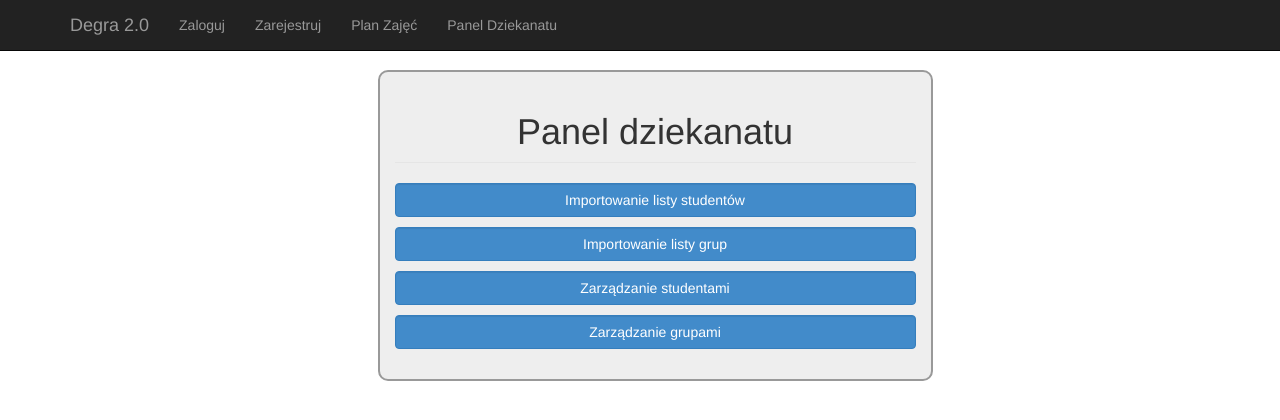
After one commit to puradawid/degra, a Django app: page /panel/ in a window 1280 px wide. The commit adds this page. Shown: the top 420 px of the page. Run offline with Django 3.2, Linux system fonts and the light colour scheme; parts of the project's set-up code (start-up, migrations or seed data) failed here and were passed over; some libraries are stand-ins or nearby versions.

Commit message:
Add basic panel template and integrate import csv
Change-Id: I4b4a35c2e055c43e27fd429505606a8368d84076

```diff
--- a/src/apps/panel/urls.py
+++ b/src/apps/panel/urls.py
@@ -2,5 +2,6 @@ from django.conf.urls import include, patterns, url
 from . import views
 
 urlpatterns = patterns('',
+    url(r'^$', views.PanelView.as_view(), name='panel'),
     url(r'^import_students/$', views.ImportStudentsView.as_view(), name='import_students'),
 )
--- a/src/apps/panel/views.py
+++ b/src/apps/panel/views.py
@@ -9,6 +9,10 @@ from apps.panel.forms import ImportCSVForm
 from django.contrib import messages
 import csv
 import os
+from django.views.generic.base import TemplateView
+
+class PanelView(TemplateView):
+    template_name = 'panel/panel.html'
 
 class ImportStudentsView(FormView):
     template_name = 'panel/import_students.html'
--- a/src/static/css/style.css
+++ b/src/static/css/style.css
@@ -2,6 +2,12 @@
 body {
   padding-top: 50px;
 }
+
+.position-top-4 {
+	position: relative;
+	top: 4px;
+}
+
 .starter-template {
   padding: 40px 15px;
   text-align: center;
@@ -170,7 +176,7 @@ display: block;
 
   padding: 20px 15px;
   text-align: center;
-  width: 480px;
+  width: 100%;
   margin: 0 auto;
   margin-top: 20px;
   background-color: #eee;
@@ -215,3 +221,24 @@ display: block;
 display: block;
 line-height: 0.8;
 }
+
+.btn-file {
+    position: relative;
+    overflow: hidden;
+}
+
+.btn-file input[type=file] {
+    position: absolute;
+    top: 0;
+    right: 0;
+    min-width: 100%;
+    min-height: 100%;
+    font-size: 999px;
+    text-align: right;
+    filter: alpha(opacity=0);
+    opacity: 0;
+    outline: none;
+    background: white;
+    cursor: inherit;
+    display: block;
+}
--- /dev/null
+++ b/src/static/js/file_upload_helper.js
@@ -0,0 +1,22 @@
+$(document)
+	.on('change', '.btn-file :file', function() {
+		var input = $(this),
+		numFiles = input.get(0).files ? input.get(0).files.length : 1,
+		label = input.val().replace(/\\/g, '/').replace(/.*\//, '');
+		input.trigger('fileselect', [numFiles, label]);
+});
+
+$(document).ready( function() {
+	$('.btn-file :file').on('fileselect', function(event, numFiles, label) {
+
+		var input = $(this).parents('.input-group').find(':text'),
+			log = numFiles > 1 ? numFiles + ' files selected' : label;
+
+		if( input.length ) {
+			input.val(log);
+		} else {
+			if( log ) alert(log);
+		}
+
+	});
+});
--- a/src/templates/base.html
+++ b/src/templates/base.html
@@ -45,6 +45,7 @@
 </div>
     <script src="https://ajax.googleapis.com/ajax/libs/jquery/1.11.0/jquery.min.js"></script>
     <script src="{% static "js/bootstrap.min.js" %}"></script>
+    <script src="{% static 'js/file_upload_helper.js' %}"></script>
 	</body>
 
 </html>
--- /dev/null
+++ b/src/templates/panel/panel.html
@@ -0,0 +1,21 @@
+{% extends 'base.html' %}
+
+{% block title %}Panel dziekanatu{% endblock %}
+
+{% block content %}
+
+<div class="container">
+	<div class="row">
+		<div class="col-lg-6 col-lg-offset-3">
+			<div class="degra-frame">
+				<legend><h1>Panel dziekanatu</h1></legend>
+				<p><a href="{% url 'import_students' %}" class="btn btn-primary form-control">Importowanie listy studentów</a></p>
+				<p><a href="#" class="btn btn-primary form-control">Importowanie listy grup</a></p>
+				<p><a href="#" class="btn btn-primary form-control">Zarządzanie studentami</a></p>
+				<p><a href="#" class="btn btn-primary form-control">Zarządzanie grupami</a></p>
+			</div>
+		</div>
+	</div>
+</div>
+
+{% endblock %}
```
Also changed, not shown: src/templates/panel/import_students.html (+40 -11 lines).
